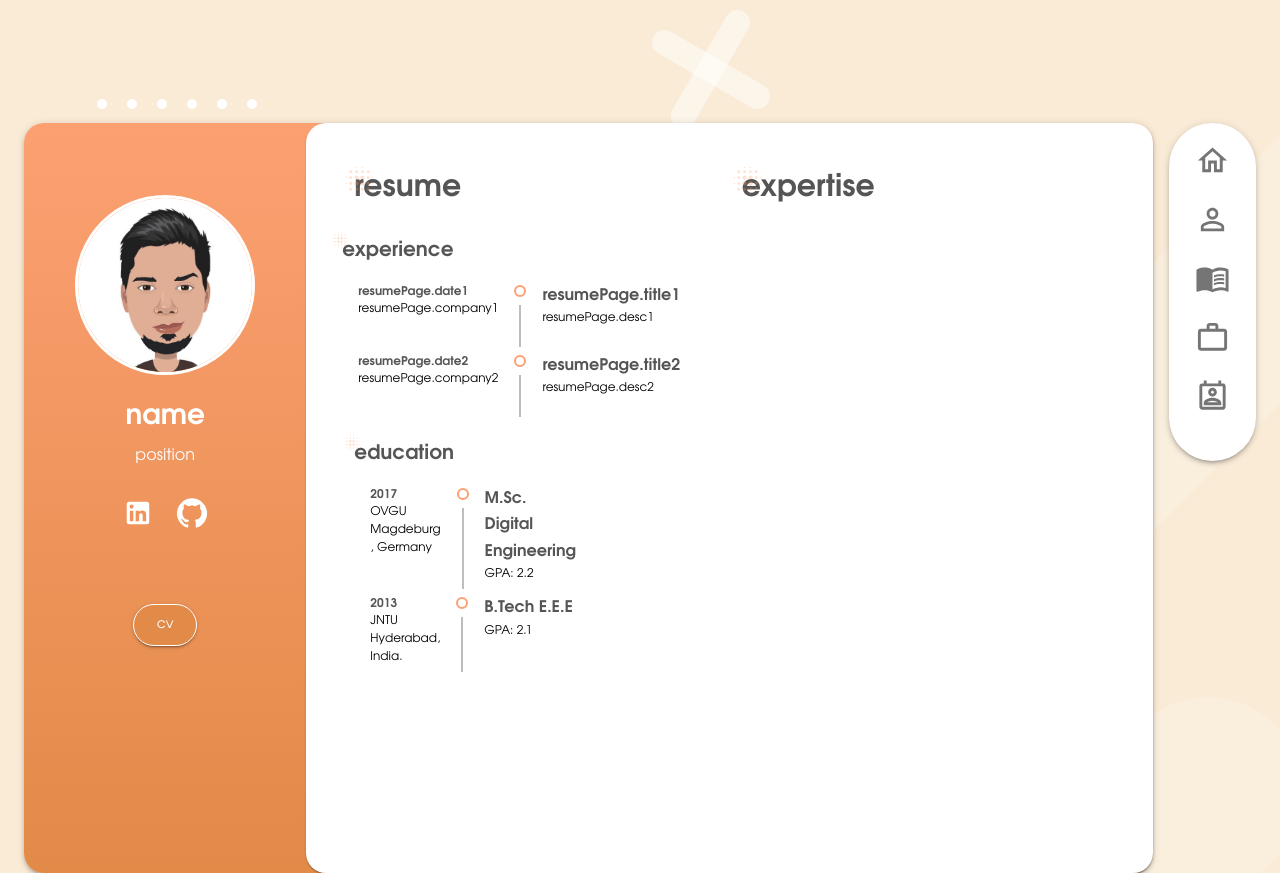
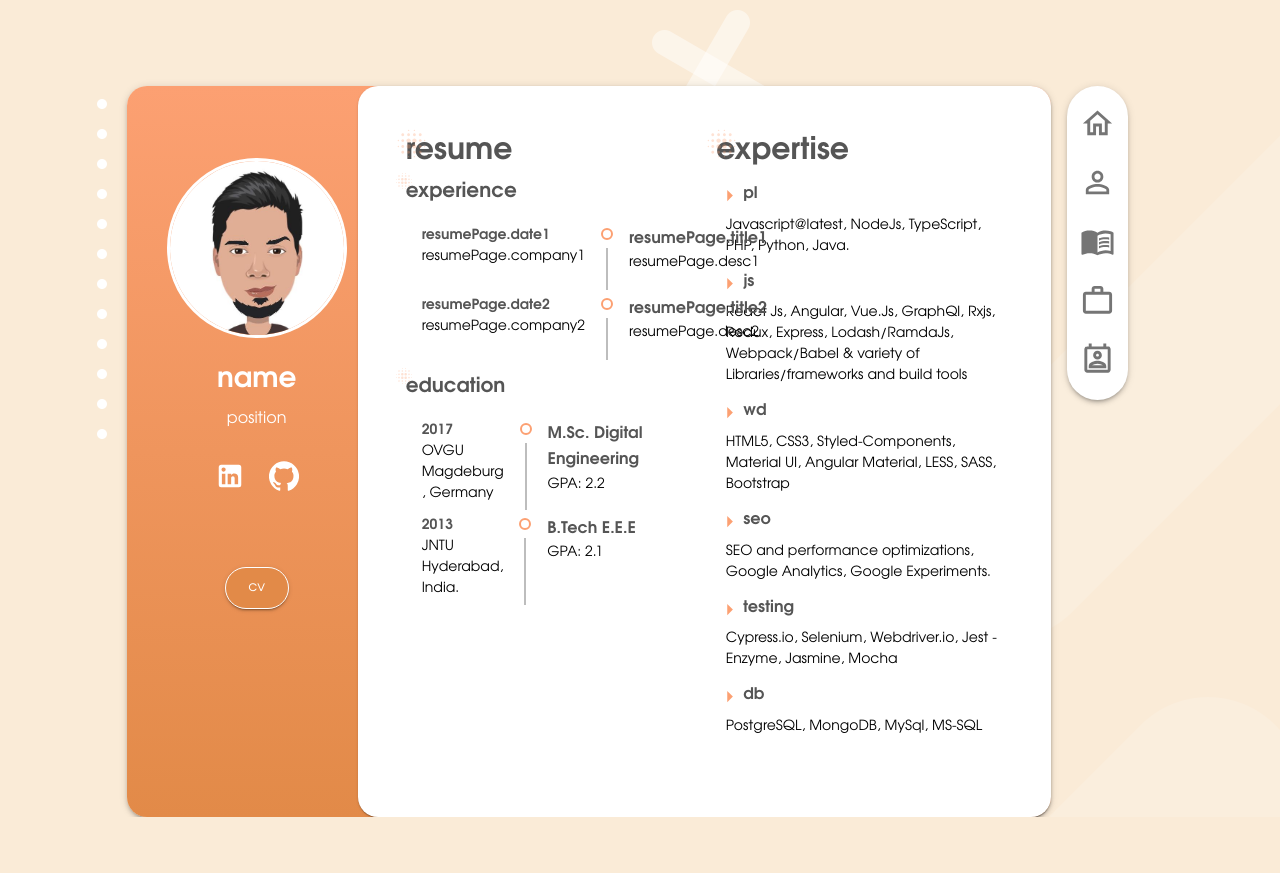
Before and after one commit to bhanu49/profile, a React (Create React App) app: page /resume in a window 1280 px wide. After the commit the page ends 817 px from the top, so only its background shows below. Built offline with nearby package versions, Linux system fonts and the light colour scheme; no server answers.

Commit message:
responsive test

```diff
--- a/public/locales/en/common.json
+++ b/public/locales/en/common.json
@@ -43,5 +43,11 @@
     "company2": "d group GmbH(now part of Accenture)",
     "title2": "Frontend developer",
     "desc2": "Worked with agile teams, transformed complex concepts into simple, elegant services and products. Developed and maintained critical components of e-commerce websites"
-  }
+  },
+  "pl": "Programming Languages",
+  "js": "JavaScript",
+  "wd": "Responsive Web",
+  "seo": "Web application optimizations",
+  "testing": "Testing Frameworks",
+  "db": "Databases"
 }
--- a/src/App.js
+++ b/src/App.js
@@ -23,11 +23,11 @@ const useStyles = makeStyles((theme) => ({
     },
   },
   wrap: {
-    marginTop: '10%',
+    marginTop: '7%',
   },
   paper: {
     width: '100%',
-    height: 750,
+    height: '100%',
     borderRadius: 20,
     background: `linear-gradient(${ORANGE1}, ${ORANGE2})`,
   },
@@ -38,8 +38,9 @@ const useStyles = makeStyles((theme) => ({
   menu: {
     borderRadius: 50,
     marginLeft: theme.spacing(2),
-    maxHeight: '45%',
+    maxHeight: '43%',
     height: 'auto',
+    maxWidth: '60%',
   },
   main: {
     height: '100%',
@@ -67,9 +68,10 @@ const App = () => {
 
   return (
     <div className={classes.root}>
-      <Container maxWidth={'lg'}>
+      <Container maxWidth={'xl'}>
         <Grid container className={classes.wrap}>
-          <Grid container item xs={11}>
+          <Grid xs={1} />
+          <Grid container item xs={9}>
             <Paper elevation={3} className={classes.paper}>
               <Grid container className={classes.main}>
                 <Grid container item xs={3} className={classes.header} justify={'center'}>
@@ -109,6 +111,7 @@ const App = () => {
               </Grid>
             </Paper>
           </Grid>
+          <Grid xs={1} />
         </Grid>
       </Container>
     </div>
--- a/src/components/resume.js
+++ b/src/components/resume.js
@@ -12,6 +12,7 @@ import {
   TimelineOppositeContent,
   TimelineSeparator,
 } from '@material-ui/lab';
+import ArrowRightIcon from '@material-ui/icons/ArrowRight';
 
 const useStyles = makeStyles((theme) => styles);
 
@@ -24,22 +25,13 @@ const Resume = () => {
       <div className={classes.mainWrap}>
         <Box className={classes.box}>
           <Grid container spacing={3}>
-            <Grid item container md={6} xs={12}>
+            <Grid item container md={6} xs={12} direction={'column'}>
+              <div style={{ marginBottom: 10 }}>
                 <Title title={t('common:resume')} type={MAIN} />
-            </Grid>
+              </div>
 
-            <Grid item container md={6} xs={12}>
-              <Title title={t('common:expertise')} type={MAIN} />
-            </Grid>
-          </Grid>
-        </Box>
-
-        {/*  experience section*/}
-        <Box className={classes.box}>
-          <Grid container direction="column" spacing={3}>
               <Title title={t('common:experience')} />
-
-            <Grid item container md={6} xs={12} style={{ padding: 0 }}>
+              <Grid item container style={{ padding: 0 }}>
                 <Timeline align="left" className={classes.timeline}>
                   <TimelineItem>
                     <TimelineOppositeContent>
@@ -76,11 +68,9 @@ const Resume = () => {
                   </TimelineItem>
                 </Timeline>
               </Grid>
-
-            <Grid item container md={6} xs={12} direction={'column'}>
+              <Grid item container style={{ padding: 0 }}>
                 <Title title={t('common:education')} />
 
-              <Grid item container md={6} xs={12} style={{ padding: 0 }}>
                 <Timeline align="left" className={classes.timeline}>
                   <TimelineItem>
                     <TimelineOppositeContent>
@@ -118,6 +108,84 @@ const Resume = () => {
                 </Timeline>
               </Grid>
             </Grid>
+
+            <Grid item container md={6} xs={12} direction={'column'}>
+              <Title title={t('common:expertise')} type={MAIN} />
+
+              <div className={classes.skillBox}>
+                <Box display={'flex'}>
+                  <ArrowRightIcon fontSize={'small'} className={classes.icon} />
+                  <Typography variant={'caption'}> {t('common:pl')}</Typography>
+                </Box>
+                <Grid item container style={{ padding: 0 }}>
+                  <Typography variant={'body1'} className={classes.skills}>
+                    Javascript@latest, NodeJs, TypeScript, PHP, Python, Java.
+                  </Typography>
+                </Grid>
+              </div>
+
+              <div className={classes.skillBox}>
+                <Box display={'flex'}>
+                  <ArrowRightIcon fontSize={'small'} className={classes.icon} />
+                  <Typography variant={'caption'}> {t('common:js')}</Typography>
+                </Box>
+                <Grid item container style={{ padding: 0 }}>
+                  <Typography variant={'body1'} className={classes.skills}>
+                    React Js, Angular, Vue.Js, GraphQl, Rxjs, Redux, Express, Lodash/RamdaJs,
+                    Webpack/Babel & variety of Libraries/frameworks and build tools
+                  </Typography>
+                </Grid>
+              </div>
+
+              <div className={classes.skillBox}>
+                <Box display={'flex'}>
+                  <ArrowRightIcon fontSize={'small'} className={classes.icon} />
+                  <Typography variant={'caption'}> {t('common:wd')}</Typography>
+                </Box>
+                <Grid item container style={{ padding: 0 }}>
+                  <Typography variant={'body1'} className={classes.skills}>
+                    HTML5, CSS3, Styled-Components, Material UI, Angular Material, LESS, SASS,
+                    Bootstrap
+                  </Typography>
+                </Grid>
+              </div>
+
+              <div className={classes.skillBox}>
+                <Box display={'flex'}>
+                  <ArrowRightIcon fontSize={'small'} className={classes.icon} />
+                  <Typography variant={'caption'}> {t('common:seo')}</Typography>
+                </Box>
+                <Grid item container style={{ padding: 0 }}>
+                  <Typography variant={'body1'} className={classes.skills}>
+                    SEO and performance optimizations, Google Analytics, Google Experiments.
+                  </Typography>
+                </Grid>
+              </div>
+
+              <div className={classes.skillBox}>
+                <Box display={'flex'}>
+                  <ArrowRightIcon fontSize={'small'} className={classes.icon} />
+                  <Typography variant={'caption'}> {t('common:testing')}</Typography>
+                </Box>
+                <Grid item container style={{ padding: 0 }}>
+                  <Typography variant={'body1'} className={classes.skills}>
+                    Cypress.io, Selenium, Webdriver.io, Jest - Enzyme, Jasmine, Mocha
+                  </Typography>
+                </Grid>
+              </div>
+
+              <div className={classes.skillBox}>
+                <Box display={'flex'}>
+                  <ArrowRightIcon fontSize={'small'} className={classes.icon} />
+                  <Typography variant={'caption'}> {t('common:db')}</Typography>
+                </Box>
+                <Grid item container style={{ padding: 0 }}>
+                  <Typography variant={'body1'} className={classes.skills}>
+                    PostgreSQL, MongoDB, MySql, MS-SQL
+                  </Typography>
+                </Grid>
+              </div>
+            </Grid>
           </Grid>
         </Box>
       </div>
--- a/src/styles/common.js
+++ b/src/styles/common.js
@@ -7,7 +7,7 @@ export const styles = {
     width: '100%',
     borderRadius: 20,
     overflow: 'auto',
-    height: 750,
+    //height: 750,
     // resume styles
     '& .MuiTimeline-root': {
       padding: 0,
@@ -42,4 +42,20 @@ export const styles = {
     marginTop: theme.spacing(1),
     marginBottom: theme.spacing(1),
   },
+
+  //resume styles
+  skills: {
+    marginTop: theme.spacing(0.7),
+    marginLeft: theme.spacing(1.2),
+  },
+  title: { marginTop: theme.spacing(2) },
+  icon: {
+    color: ORANGE1,
+    width: 27,
+    height: 27,
+    marginTop: 1,
+  },
+  skillBox: {
+    marginTop: theme.spacing(1.5),
+  },
 };
--- a/src/theme.js
+++ b/src/theme.js
@@ -32,8 +32,8 @@ const theme = createMuiTheme({
     subtitle1: { fontFamily: 'texgyreadventor-regular', color: '#b6b6b6' },
 
     caption: { fontFamily: 'texgyreadventor-bold', color: '#555555', fontSize: 16 },
-    body2: { fontFamily: 'texgyreadventor-bold', color: '#555555', fontSize: 12 },
-    body1: { fontFamily: 'texgyreadventor-regular', color: '#000', fontSize: 12 },
+    body2: { fontFamily: 'texgyreadventor-bold', color: '#555555', fontSize: 14 },
+    body1: { fontFamily: 'texgyreadventor-regular', color: '#000', fontSize: 14 },
   },
   palette: {
     primary: {
```
Lines whose indentation alone changed are shown as unchanged.
